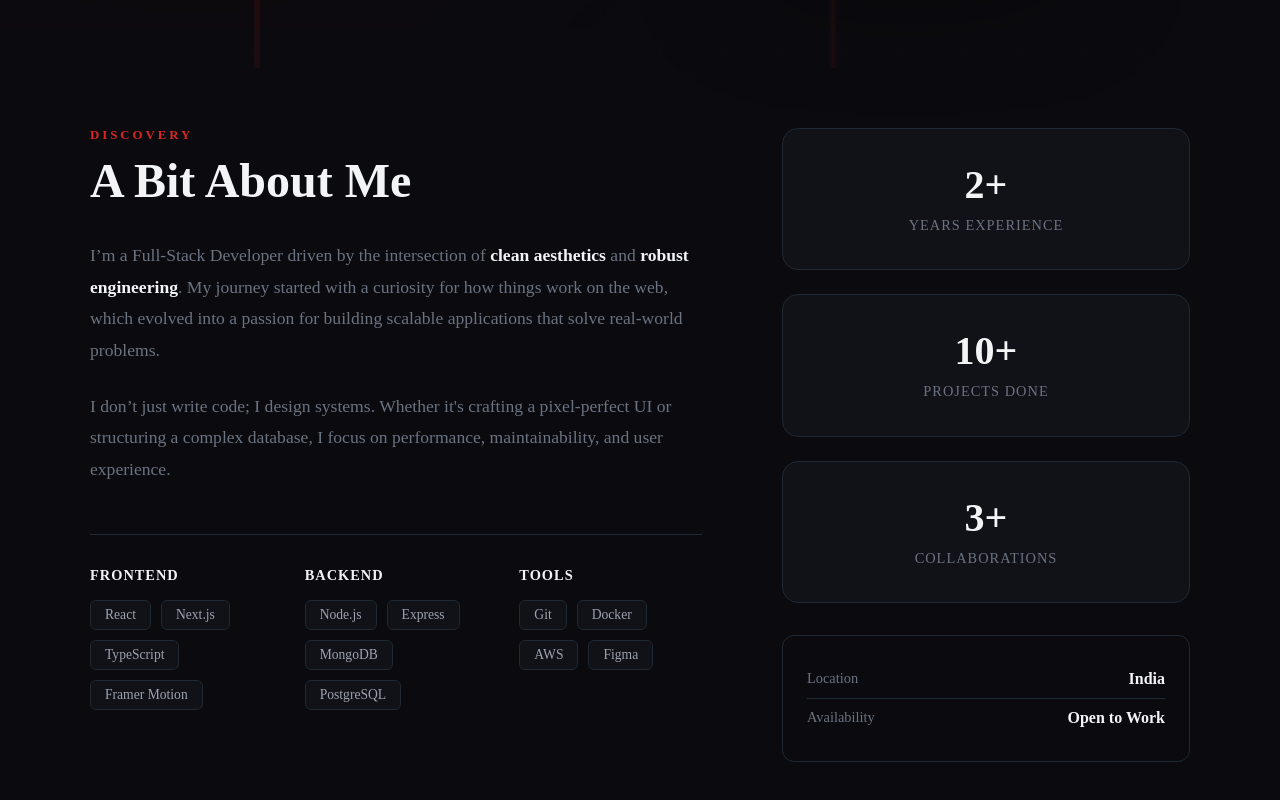
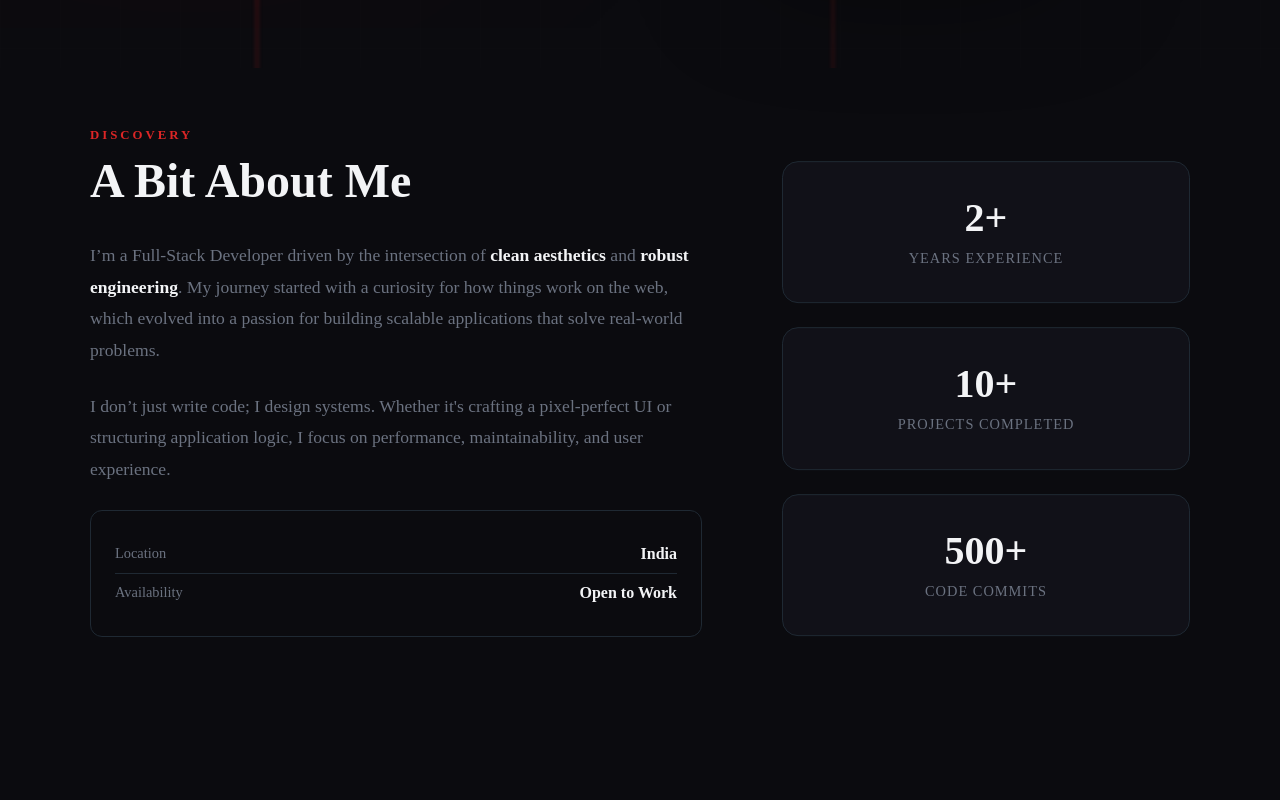
Before and after one commit to Santhosh-Kumar-2004/santhosh.dev-portfolio-site, a React (Vite) app: page / in a window 1280 px wide. Shown: the part 732-1532 px from the top of the page. After the commit the page ends 1469 px from the top, so only its background shows below. Built offline with nearby package versions, Linux system fonts and the light colour scheme.

Commit message:
Updated the about jsx page fully

```diff
--- a/src/components/About.jsx
+++ b/src/components/About.jsx
@@ -4,14 +4,24 @@ import { motion, useInView } from "framer-motion";
 import "../styles/About.css";
 
 export default function About() {
-  const [counts, setCounts] = useState({ experience: 0, projects: 0, companies: 0 });
+  const [counts, setCounts] = useState({
+    experience: 0,
+    projects: 0,
+    commits: 0,
+  });
+
   const sectionRef = useRef(null);
   const isInView = useInView(sectionRef, { once: true, margin: "-100px" });
 
   useEffect(() => {
     if (!isInView) return;
 
-    const targets = { experience: 2, projects: 10, companies: 3 };
+    const targets = {
+      experience: 2,
+      projects: 10,
+      commits: 500, // 🔥 Big personal metric
+    };
+
     const duration = 1500;
     const frameRate = 1000 / 60;
     const totalFrames = Math.round(duration / frameRate);
@@ -22,9 +32,18 @@ export default function About() {
       const progress = frame / totalFrames;
 
       setCounts({
-        experience: Math.min(Math.floor(targets.experience * progress), targets.experience),
-        projects: Math.min(Math.floor(targets.projects * progress), targets.projects),
-        companies: Math.min(Math.floor(targets.companies * progress), targets.companies),
+        experience: Math.min(
+          Math.floor(targets.experience * progress),
+          targets.experience
+        ),
+        projects: Math.min(
+          Math.floor(targets.projects * progress),
+          targets.projects
+        ),
+        commits: Math.min(
+          Math.floor(targets.commits * progress),
+          targets.commits
+        ),
       });
 
       if (frame === totalFrames) clearInterval(timer);
@@ -32,12 +51,6 @@ export default function About() {
 
     return () => clearInterval(timer);
   }, [isInView]);
-
-  const skillCategories = [
-    { title: "Frontend", skills: ["React", "Next.js", "TypeScript", "Framer Motion"] },
-    { title: "Backend", skills: ["Node.js", "Express", "MongoDB", "PostgreSQL"] },
-    { title: "Tools", skills: ["Git", "Docker", "AWS", "Figma"] }
-  ];
 
   return (
     <section id="about" className="about-section" ref={sectionRef}>
@@ -52,25 +65,31 @@ export default function About() {
 
           <div className="about-text">
             <p>
-              I’m a Full-Stack Developer driven by the intersection of <strong>clean aesthetics</strong> and
-              <strong> robust engineering</strong>. My journey started with a curiosity for how things work on the web,
-              which evolved into a passion for building scalable applications that solve real-world problems.
+              I’m a Full-Stack Developer driven by the intersection of{" "}
+              <strong>clean aesthetics</strong> and
+              <strong> robust engineering</strong>. My journey started with a
+              curiosity for how things work on the web, which evolved into a
+              passion for building scalable applications that solve real-world
+              problems.
             </p>
+
             <p>
-              I don’t just write code; I design systems. Whether it's crafting a pixel-perfect UI or
-              structuring a complex database, I focus on performance, maintainability, and user experience.
+              I don’t just write code; I design systems. Whether it's crafting a
+              pixel-perfect UI or structuring application logic, I focus on
+              performance, maintainability, and user experience.
             </p>
           </div>
 
-          <div className="skills-container">
-            {skillCategories.map((cat, index) => (
-              <div key={index} className="skill-category">
-                <h4>{cat.title}</h4>
-                <div className="skill-tags">
-                  {cat.skills.map(skill => <span key={skill} className="skill-tag">{skill}</span>)}
-                </div>
-              </div>
-            ))}
+          <div className="about-info-box">
+            <div className="info-item">
+              <span className="info-label">Location</span>
+              <span className="info-value">India</span>
+            </div>
+
+            <div className="info-item">
+              <span className="info-label">Availability</span>
+              <span className="info-value text-highlight">Open to Work</span>
+            </div>
           </div>
         </div>
 
@@ -81,26 +100,19 @@ export default function About() {
               <h3>{counts.experience}+</h3>
               <p>Years Experience</p>
             </div>
+
             <div className="stat-card">
               <h3>{counts.projects}+</h3>
-              <p>Projects Done</p>
+              <p>Projects Completed</p>
             </div>
+
             <div className="stat-card">
-              <h3>{counts.companies}+</h3>
-              <p>Collaborations</p>
+              <h3>{counts.commits}+</h3>
+              <p>Code Commits</p>
             </div>
           </div>
 
-          <div className="about-info-box">
-             <div className="info-item">
-                <span className="info-label">Location</span>
-                <span className="info-value">India</span>
-             </div>
-             <div className="info-item">
-                <span className="info-label">Availability</span>
-                <span className="info-value text-highlight">Open to Work</span>
-             </div>
-          </div>
+
         </div>
 
       </div>
```
